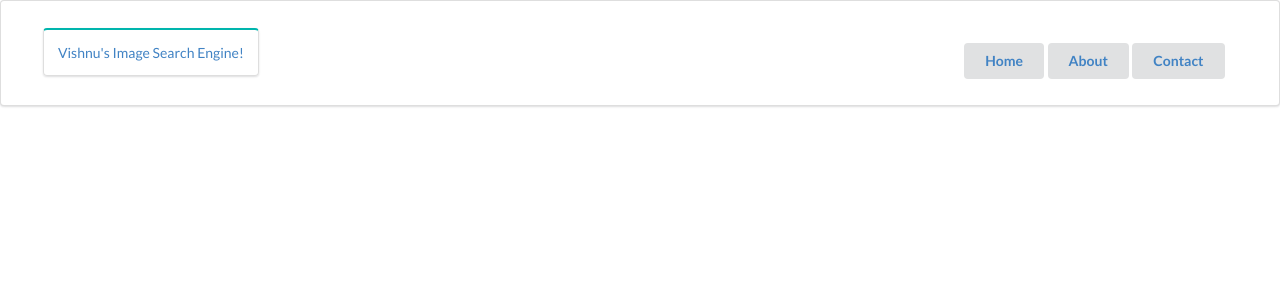
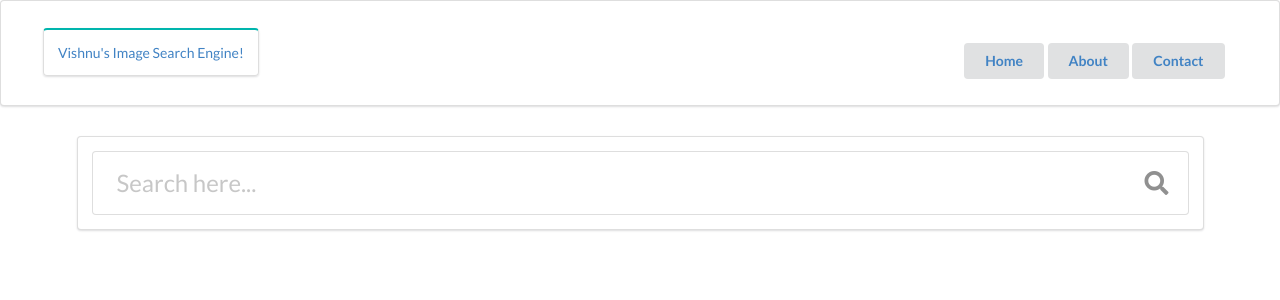
Before and after one commit to vishnuraja3688/searchengine, a React (Create React App) app: page / in a window 1280 px wide. Shown: the top 300 px of the page. Built offline with nearby package versions, Linux system fonts and the light colour scheme.

Commit message:
seventeen

```diff
--- a/src/components/App.js
+++ b/src/components/App.js
@@ -11,10 +11,11 @@
         return(
 
             <BrowserRouter>
-            <div onLoad={Home} className="App">
+            <div className="App">
             <Navbar />
             <Routes>
-                <Route path='/home' element={<Home/>}/>
+                <Route exact path='/' element={<Home/>}/>
+                <Route exact path='/home' element={<Home/>}/>
                 <Route path='/about' element={<About/>}/>
                 <Route path='/contact' element={<Contact/>}/>
                 </Routes>
```
